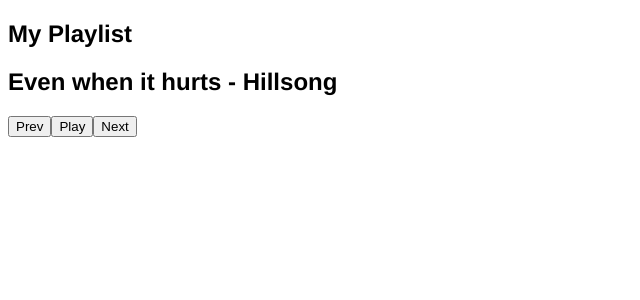
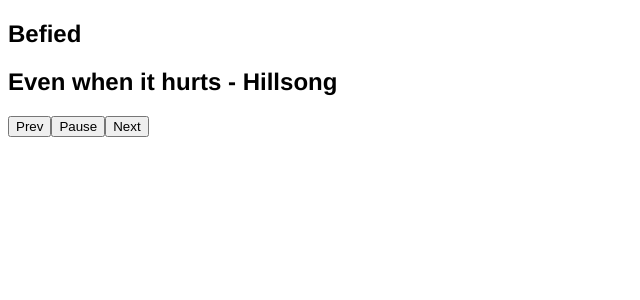
Before and after one commit to ejirocodes/befied, a Vue app: page / in a window 1280 px wide. Both pictures are taken after a click on the button "Play". Shown: the top 300 px of the page, without its empty margins (0-640 px from the left). Built offline with nearby package versions, Linux system fonts and the light colour scheme.

Commit message:
pause button logic

```diff
--- a/src/App.vue
+++ b/src/App.vue
@@ -1,7 +1,7 @@
 <template>
   <div id="app">
     <header>
-      <h2>My Playlist</h2>
+      <h2>Befied</h2>
     </header>
     <main>
       <section class>
@@ -11,11 +11,12 @@
         </h2>
         <div class="controls">
           <button class="prev">Prev</button>
-          <button class="play" v-if="!isPlaying">Play</button>
-          <button class="pause" v-else>Pause</button>
+          <button class="play" v-if="!isPlaying" @click="play">Play</button>
+          <button class="pause" v-else @click="pause">Pause</button>
           <button class="next">Next</button>
         </div>
       </section>
+
     </main>
   </div>
 </template>
@@ -51,11 +52,13 @@
       }
       this.player.play();
       this.isPlaying = true;
+    },
+    pause() {
+      this.player.pause();
+      this.isPlaying = false;
     }
   },
-  pause() {
 
-  },
   created() {
     this.current = this.songs[this.index];
     this.player.src = this.current.src;
```
